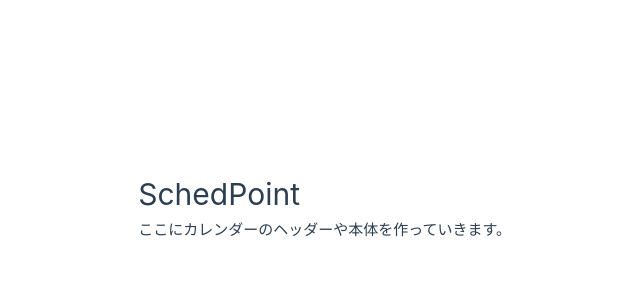
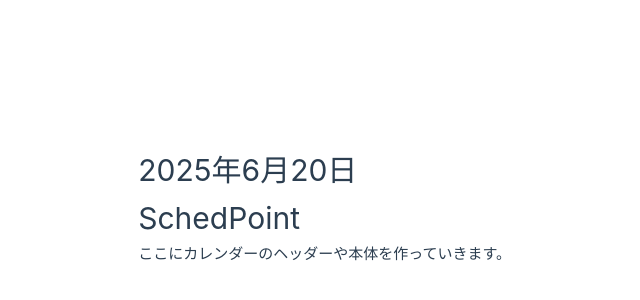
Before and after one commit to barsea/schedpoint, a Vue app in the folder frontend/: page / in a window 1280 px wide. Shown: the part 194-494 px from the top of the page, without its empty margins (129-769 px from the left). Built offline with nearby package versions, Linux system fonts and the light colour scheme.

Commit message:
日付のダミーデータを作成

```diff
--- a/frontend/src/App.vue
+++ b/frontend/src/App.vue
@@ -2,8 +2,8 @@
 </script>
 
 <template>
-  <!-- ここに、これからスケッチを元にカレンダーのHTMLを記述していく -->
   <div class="p-4">
+    <h1 class="text-2xl font-bold text-blue-600">2025年6月20日</h1>
     <h1 class="text-2xl font-bold text-blue-600">SchedPoint</h1>
     <p>ここにカレンダーのヘッダーや本体を作っていきます。</p>
   </div>
```
